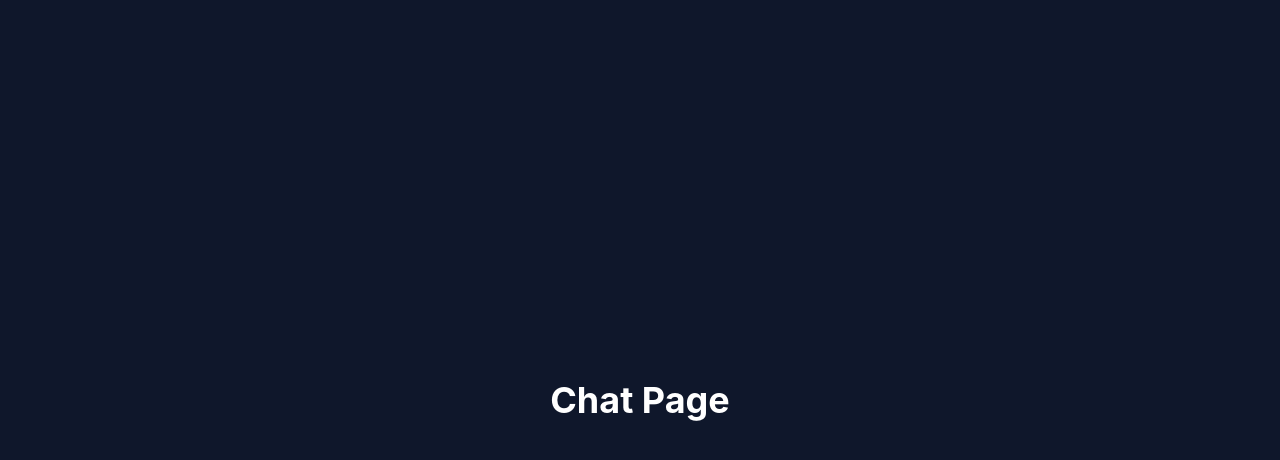
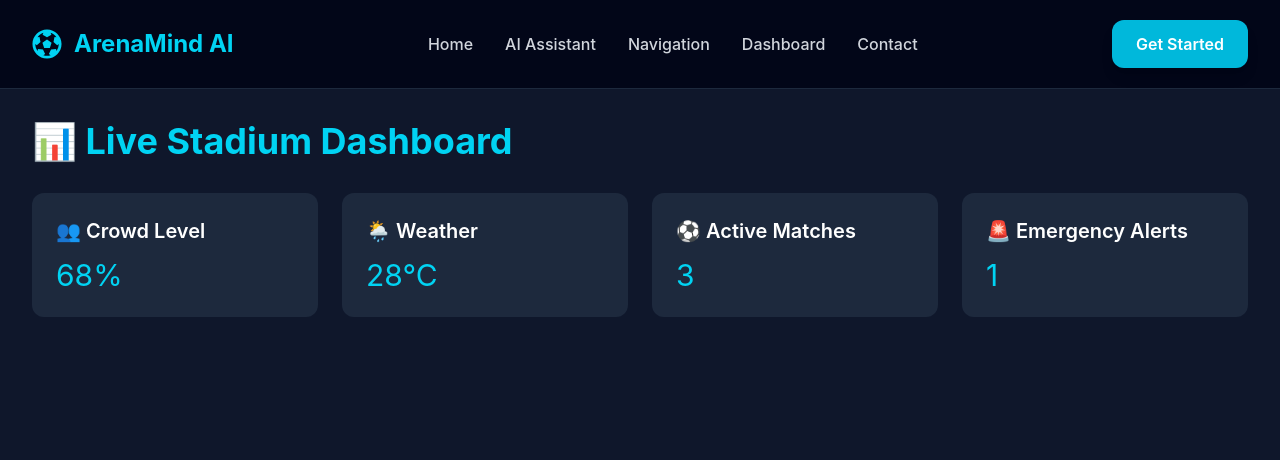
Before and after one commit to Darsh7023/ArenaMind-AI, a React (Vite) app: page /dashboard in a window 1280 px wide. Shown: the top 460 px of the page. Built offline with nearby package versions, Linux system fonts and the light colour scheme.

Commit message:
Updated Dashboard page

```diff
--- a/src/pages/Dashboard/Dashboard.jsx
+++ b/src/pages/Dashboard/Dashboard.jsx
@@ -1,9 +1,41 @@
-function Chat() {
+import Navbar from "../../components/Navbar/Navbar";
+
+function Dashboard() {
   return (
-    <div className="min-h-screen flex items-center justify-center bg-slate-900 text-white">
-      <h1 className="text-4xl font-bold">Chat Page</h1>
-    </div>
+    <>
+      <Navbar />
+
+      <div className="min-h-screen bg-slate-900 text-white p-8">
+        <h1 className="text-4xl font-bold text-cyan-400 mb-8">
+          📊 Live Stadium Dashboard
+        </h1>
+
+        <div className="grid md:grid-cols-2 lg:grid-cols-4 gap-6">
+
+          <div className="bg-slate-800 p-6 rounded-xl">
+            <h2 className="text-xl font-semibold">👥 Crowd Level</h2>
+            <p className="text-3xl mt-3 text-cyan-400">68%</p>
+          </div>
+
+          <div className="bg-slate-800 p-6 rounded-xl">
+            <h2 className="text-xl font-semibold">🌦️ Weather</h2>
+            <p className="text-3xl mt-3 text-cyan-400">28°C</p>
+          </div>
+
+          <div className="bg-slate-800 p-6 rounded-xl">
+            <h2 className="text-xl font-semibold">⚽ Active Matches</h2>
+            <p className="text-3xl mt-3 text-cyan-400">3</p>
+          </div>
+
+          <div className="bg-slate-800 p-6 rounded-xl">
+            <h2 className="text-xl font-semibold">🚨 Emergency Alerts</h2>
+            <p className="text-3xl mt-3 text-cyan-400">1</p>
+          </div>
+
+        </div>
+      </div>
+    </>
   );
 }
 
-export default Chat;
+export default Dashboard;
```
